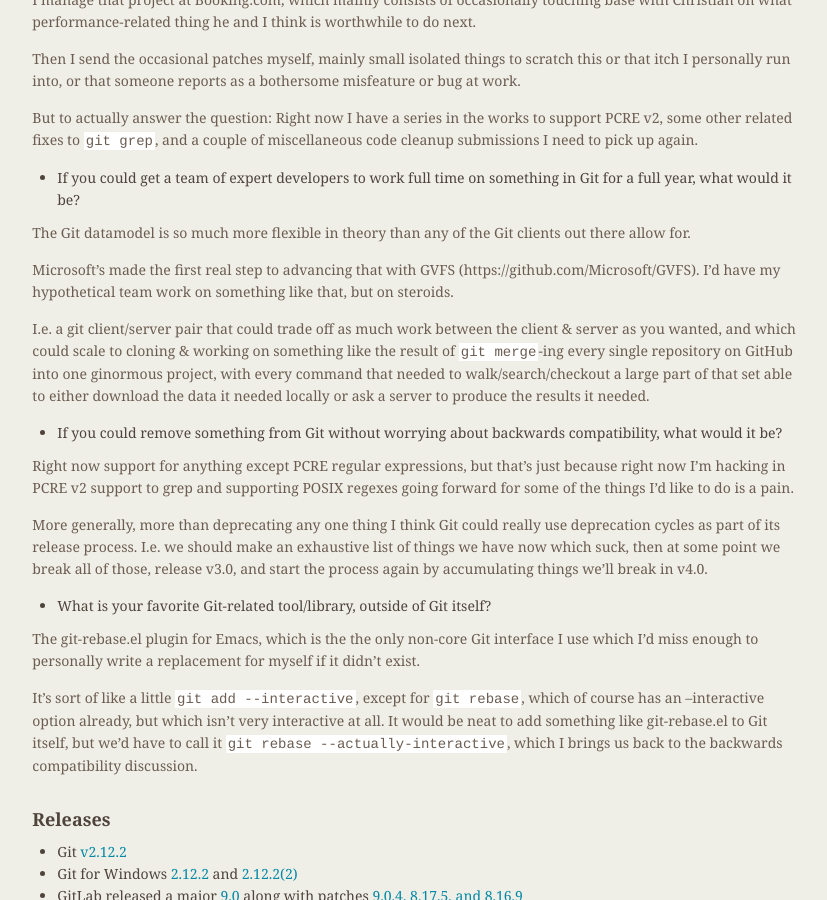
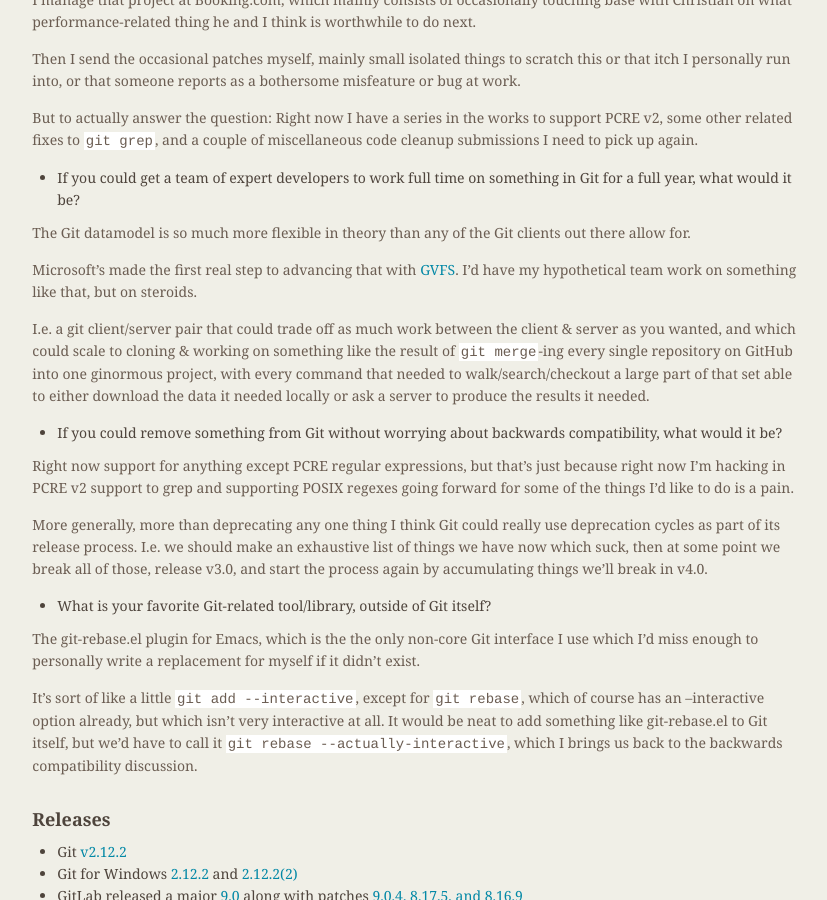
Before and after one commit to git/git.github.io, a Jekyll site: the page built from rev_news/drafts/edition-26.md, in a window 1280 px wide and 900 px high, scrolled down 4678 px. Shown: the whole window, without its empty margins (339-1166 px from the left). Built offline with Jekyll 4.4.1, drawn with Linux system fonts in a browser that asks for light colours.

Commit message:
rn-26: turn GVFS URL into a link

```diff
--- a/rev_news/drafts/edition-26.md
+++ b/rev_news/drafts/edition-26.md
@@ -319,8 +319,8 @@
 The Git datamodel is so much more flexible in theory than any of the
 Git clients out there allow for.
 
-Microsoft's made the first real step to advancing that with GVFS
-(https://github.com/Microsoft/GVFS). I'd have my hypothetical team
+Microsoft's made the first real step to advancing that with
+[GVFS](https://github.com/Microsoft/GVFS). I'd have my hypothetical team
 work on something like that, but on steroids.
 
 I.e. a git client/server pair that could trade off as much work
```
